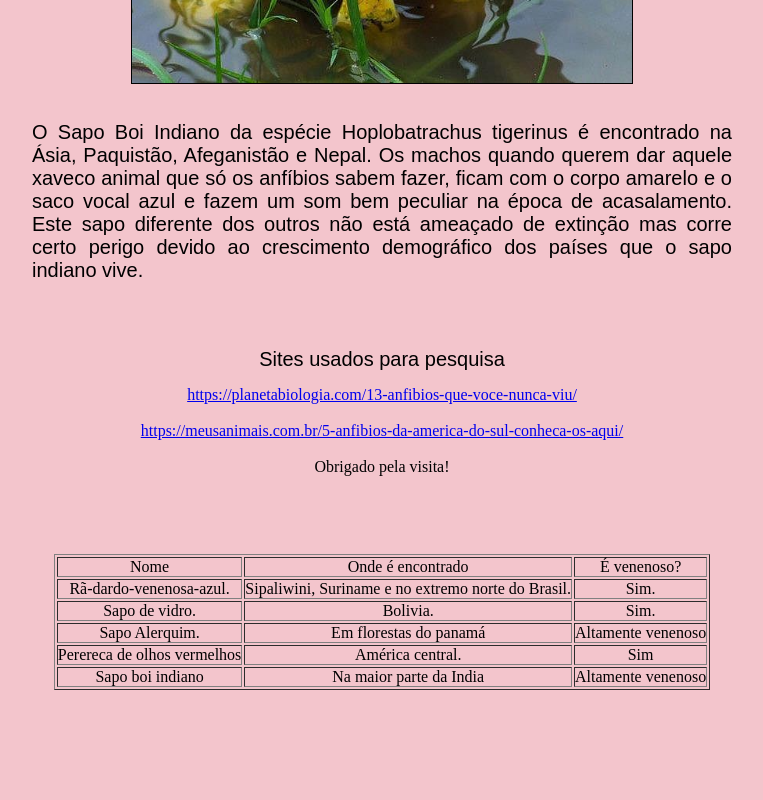
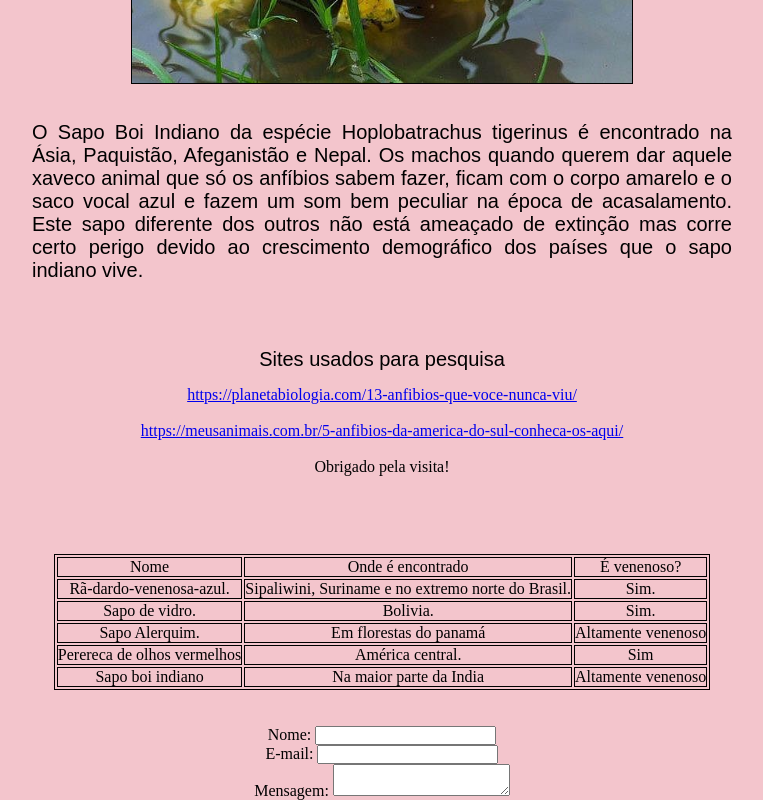
Before and after one commit to Vinciuseleuterio/Site-de-sapos, a plain HTML site: page index.html in a window 1280 px wide. Shown: the part 6086-6886 px from the top of the page, without its empty margins (258-1021 px from the left). Before the commit the page ends 6812 px from the top, so only its background shows below. Drawn offline with Linux system fonts and the light colour scheme.

Commit message:
Adicionando um formulário a página

```diff
--- a/index.html
+++ b/index.html
@@ -124,5 +124,19 @@ Obrigado pela visita!
     </tr>
 </p>
 </table><br><br>
+<form action="/pagina-processa-dados-do-form" method="post">
+    <div>
+        <label for="nome">Nome:</label>
+        <input type="text" id="nome" />
+    </div>
+    <div>
+        <label for="email">E-mail:</label>
+        <input type="email" id="email" />
+    </div>
+    <div>
+        <label for="msg">Mensagem:</label>
+        <textarea id="msg"></textarea>
+    </div>
+</form>
 </body>
 </html>
--- a/style.css
+++ b/style.css
@@ -39,6 +39,11 @@ img{
     width: 150px;
 }
 table{
+    border: 1px black solid;
     margin: 0 auto;
     text-align: center;
 }
+
+tr, td{
+    border: 1px solid;
+}
```
